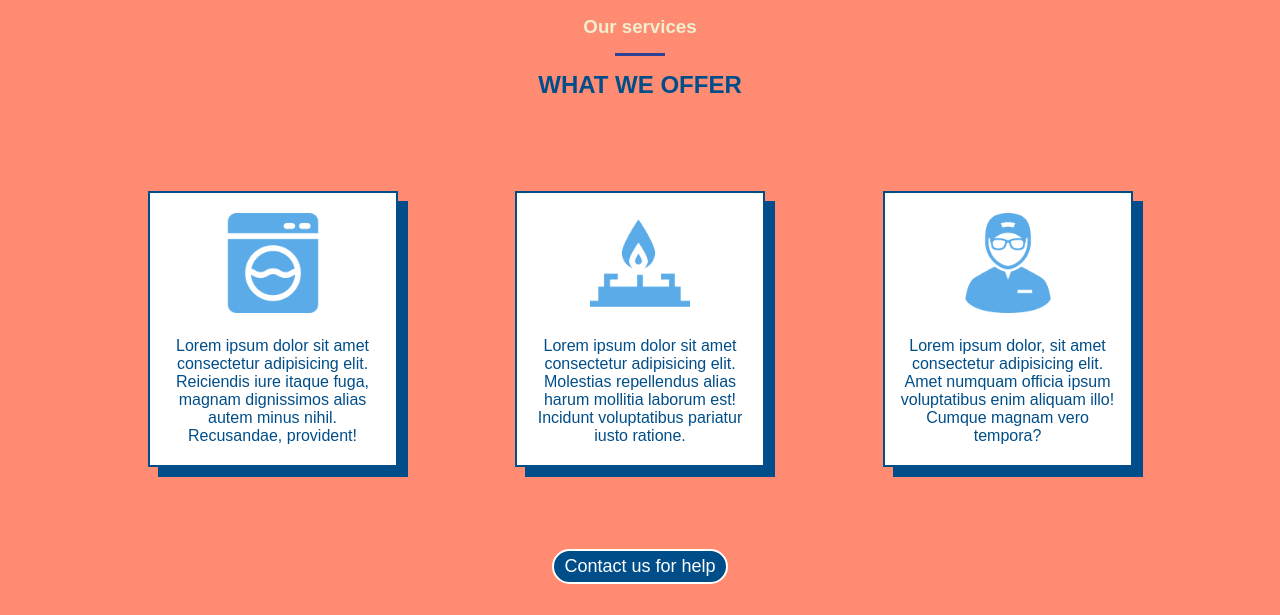
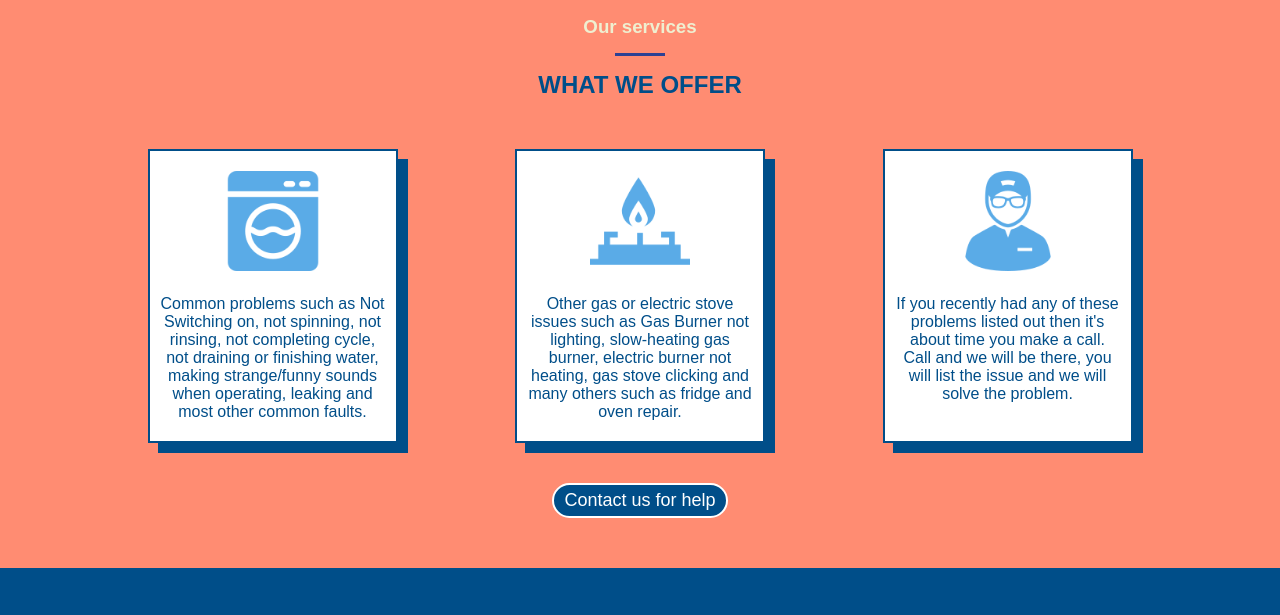
Before and after one commit to Jaydecreator/Front-End-Dev, a plain HTML site: page index.html in a window 1280 px wide. Shown: the part 1700-2315 px from the top of the page. Drawn offline with Linux system fonts and the light colour scheme.

Commit message:
css flex-box bug

```diff
--- a/index.html
+++ b/index.html
@@ -109,19 +109,19 @@
                 <div class="image-holder">
                     <img src="assets/icons/laundry (1).png" alt="symbol">
                 </div>
-                <p>Lorem ipsum dolor sit amet consectetur adipisicing elit. Reiciendis iure itaque fuga, magnam dignissimos alias autem minus nihil. Recusandae, provident!</p>
+                <p>Common problems such as Not Switching on, not spinning, not rinsing, not completing cycle, not draining or finishing water, making strange/funny sounds when operating, leaking and most other common faults. </p>
             </div>
             <div class="service-card">
                 <div class="image-holder">
                     <img src="assets/icons/stove (1).png" alt="symbol">
                 </div>
-                <p>Lorem ipsum dolor sit amet consectetur adipisicing elit. Molestias repellendus alias harum mollitia laborum est! Incidunt voluptatibus pariatur iusto ratione.</p>
+                <p>Other gas or electric stove issues such as Gas Burner not lighting, slow-heating gas burner, electric burner not heating, gas stove clicking and many others such as fridge and oven repair.</p>
             </div>
             <div class="service-card">
                 <div class="image-holder">
                     <img src="assets/icons/technician-with-glasses.png" alt="symbol">
                 </div>
-                <p>Lorem ipsum dolor, sit amet consectetur adipisicing elit. Amet numquam officia ipsum voluptatibus enim aliquam illo! Cumque magnam vero tempora?</p>
+                <p>If you recently had any of these problems listed out then it's about time you make a call. Call and we will be there, you will list the issue and we will solve the problem.</p>
             </div>
         </div>
         <button class="call-to-action-btn"><a href="#">Contact us for help</a></button>
--- a/styles/index.css
+++ b/styles/index.css
@@ -322,9 +322,10 @@ a{
     display: flex;
     flex-flow: row wrap;
     justify-content: space-evenly;
-    min-height: 400px;
-    align-items: center;
+    min-height: 300px;
+    /* align-items: center; */
     margin-bottom: 20px;
+    /* align-content: stretch; */
 }
 #service-section .section-header>h2{
     color: var(--dark-green-blue);
@@ -338,7 +339,7 @@ a{
     background-color: white;
     max-width: 250px;
     width: 100%;
-    height: fit-content;
+    /* height: fit-content; */
     padding: 20px 10px;
     margin-bottom: 20px;
     margin: 20px;
```
